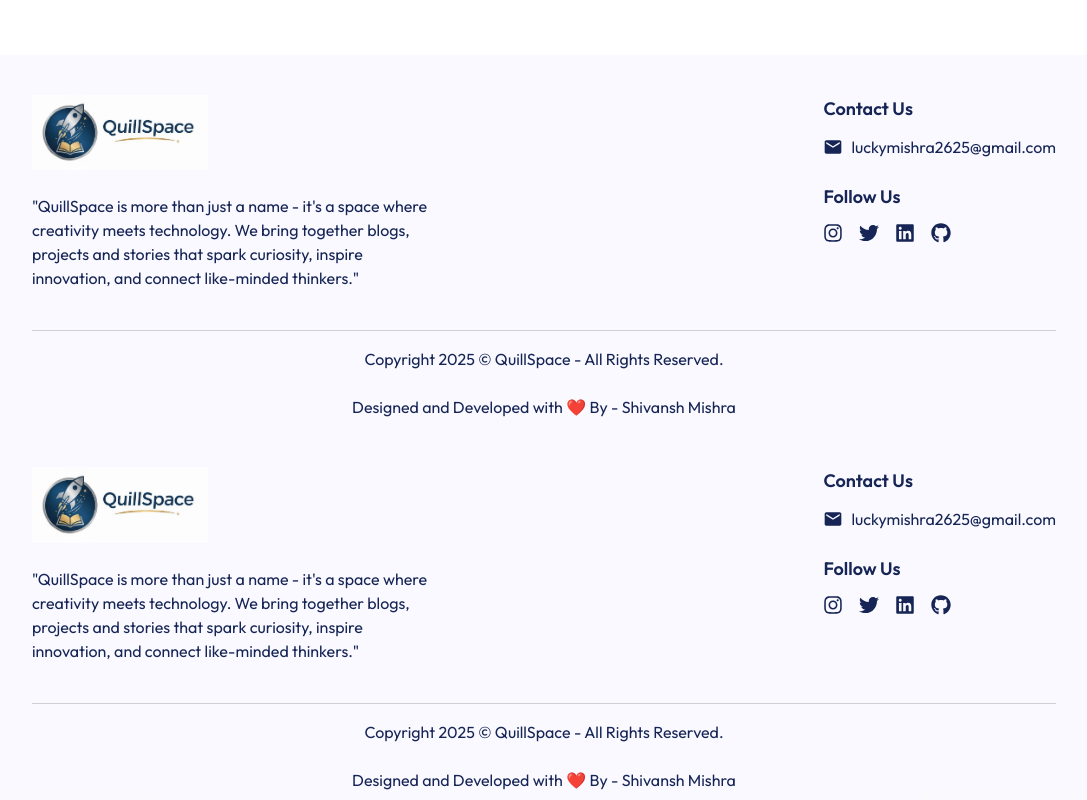
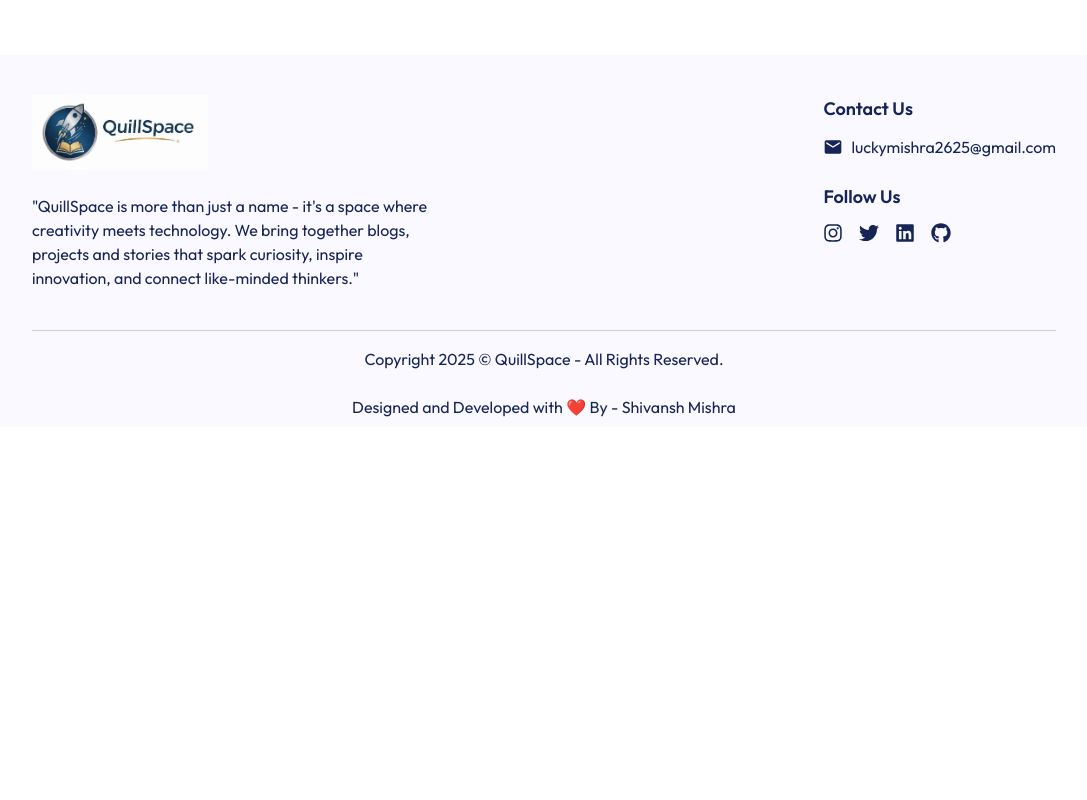
Before and after one commit to beingshivansh0777/QuillSpace, a React (Vite) app in the folder client/: page / in a window 1280 px wide. Shown: the part 990-1790 px from the top of the page, without its empty margins (96-1183 px from the left). After the commit the page ends 1417 px from the top, so only its background shows below. Built offline with nearby package versions, Linux system fonts and the light colour scheme; no server answers.

Commit message:
Update App.jsx

```diff
--- a/client/src/App.jsx
+++ b/client/src/App.jsx
@@ -9,7 +9,7 @@ import AddBlog from './pages/admin/AddBlog.jsx'
 import ListBlog from './pages/admin/ListBlog.jsx'
 import Comments from './pages/admin/Comments.jsx'
 import Login from './components/admin/Login.jsx'
-import Footer from './components/Footer.jsx'
+
 import 'quill/dist/quill.snow.css'
 import {Toaster} from 'react-hot-toast'
 import { useAppContext } from './context/AppContext.jsx'
@@ -32,7 +32,7 @@ const App = () => {
              <Route path='comments' element={<Comments/>}/>
         </Route>
        </Routes>
-       <Footer/>
+
     </div>
   )
 }
```
